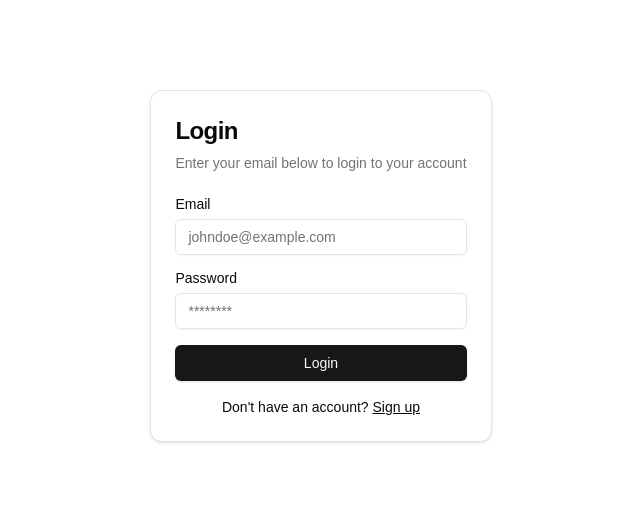
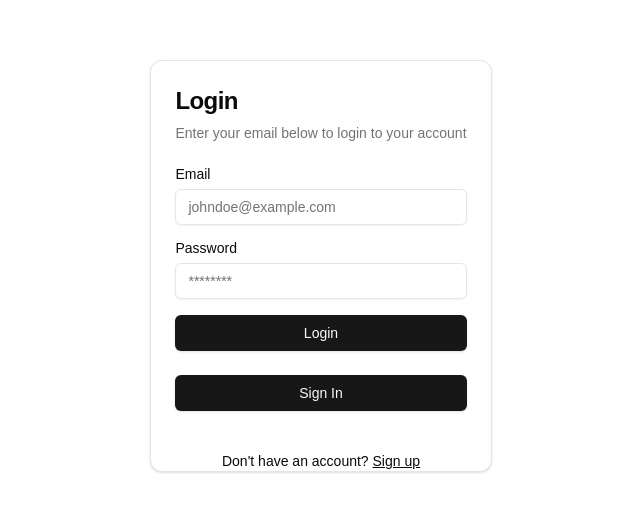
Before and after one commit to swejasonzhang/Esportium, a Next.js app in the folder frontend/: page /login in a window 1280 px wide. Shown: the part 134-646 px from the top of the page, without its empty margins (319-959 px from the left). Built offline with nearby package versions, Linux system fonts and the light colour scheme.

Commit message:
cleaned up login code with forms and created conditional rendering based on status

```diff
--- a/frontend/pages/login.js
+++ b/frontend/pages/login.js
@@ -7,11 +7,12 @@ import {
   CardDescription,
   CardHeader,
   CardTitle,
+  CardFooter,
 } from "@/components/ui/card";
 import { Input } from "@/components/ui/input";
 import { Label } from "@/components/ui/label";
 import { useState } from "react";
-import { useDispatch } from "react-redux";
+import { useDispatch, useSelector } from "react-redux";
 import { login } from "../store/features/auth/authSlice";
 import { toast } from "react-toastify";
 import { useRouter } from "next/router";
@@ -22,6 +23,7 @@ export default function Login() {
     password: "",
   });
 
+  const status = useSelector((state) => state.auth.status);
   const dispatch = useDispatch();
   const router = useRouter();
 
@@ -52,14 +54,14 @@ export default function Login() {
   return (
     <div className="h-screen flex justify-center items-center">
       <Card className="mx-auto max-w-sm">
+        <form onSubmit={handleSubmit}>
           <CardHeader>
             <CardTitle className="text-2xl">Login</CardTitle>
             <CardDescription>
               Enter your email below to login to your account
             </CardDescription>
           </CardHeader>
-        <CardContent>
-          <form onSubmit={handleSubmit}>
+          <CardContent className="grid gap-4">
             <div className="grid gap-4">
               <div className="grid gap-2">
                 <Label htmlFor="email">Email</Label>
@@ -91,6 +93,15 @@ export default function Login() {
                 Login
               </Button>
             </div>
+          </CardContent>
+          <CardFooter>
+            <Button
+              className="w-full"
+              disabled={status == "loading" ? true : false}
+            >
+              {status == "loading" ? "Signing In..." : "Sign In"}
+            </Button>
+          </CardFooter>
         </form>
         <div className="mt-4 text-center text-sm">
           Don&apos;t have an account?{" "}
@@ -98,7 +109,6 @@ export default function Login() {
             Sign up
           </Link>
         </div>
-        </CardContent>
       </Card>
     </div>
   );
```
Lines whose indentation alone changed are shown as unchanged.
